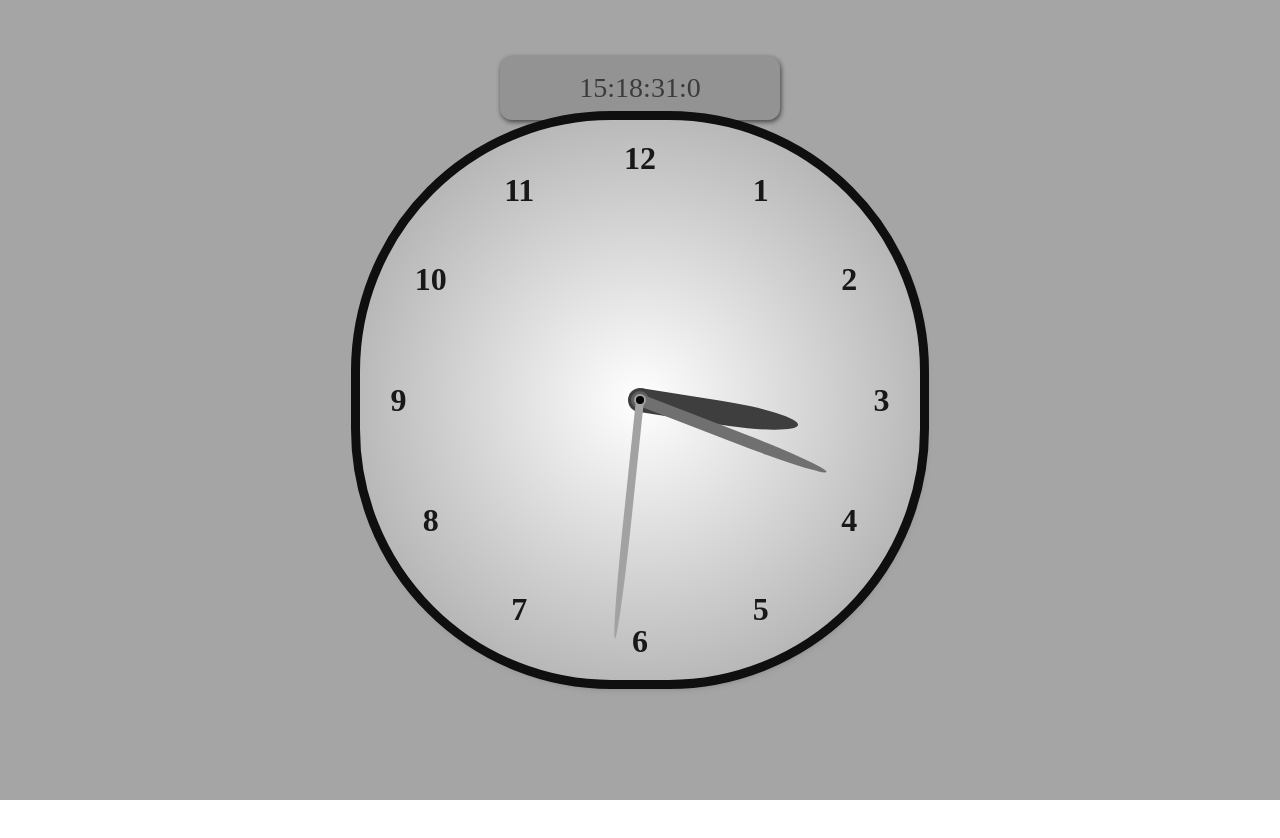
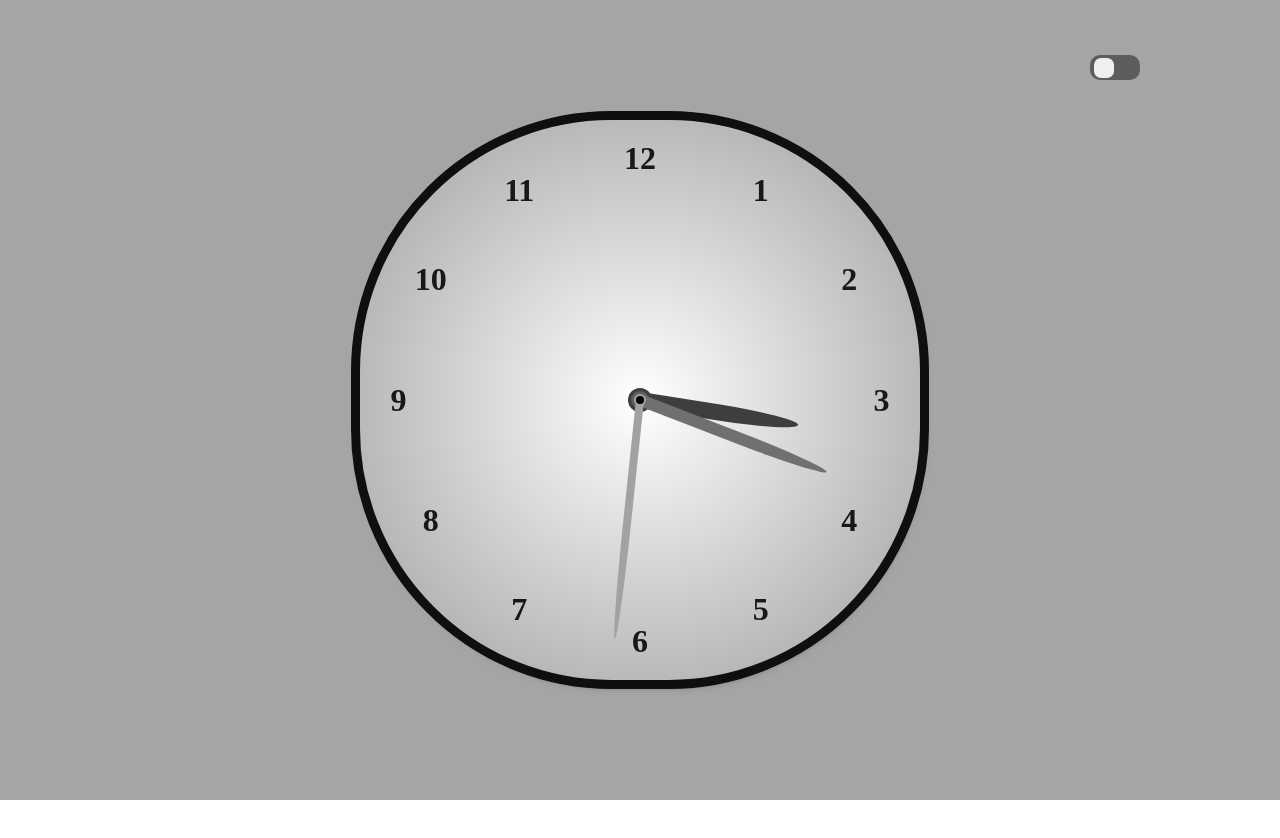
Before and after one commit to sahilrathor/analog_clock, a plain HTML site: page index.html in a window 1280 px wide. Drawn offline with Linux system fonts and the light colour scheme.

Commit message:
added darkmode toggle

```diff
--- a/index.html
+++ b/index.html
@@ -7,13 +7,12 @@
     <title>Clock</title>
 
     <link rel="stylesheet" href="styles.css">
+    <link rel="stylesheet" href="toggle-style.css">
 
 </head>
 <body>
-    <header class="darkmofde">
-        <!-- <input type="checkbox" name="" id="dark-mode"> -->
+    <header id="header">
         <div class="container">
-            <div class="time-box"> <p id="time">Time</p> </div>
             <div class="num">
                 <strong style="--i: 12"> <span>12</span></strong>
                 <strong style="--i: 1"> <span>1</span></strong>
@@ -36,7 +35,11 @@
             <div id="second" class="needle"></div>
             <div id="main-center" class="center"></div>
         </div>
-        <div id="dark-mode"></div>
+        <div id="dark-mode">
+            <label class="switch">
+                <input type="checkbox">
+                <span class="slider round" onclick="toggle()"></span>
+            </label></div>
     </header>
 
 
--- a/script.js
+++ b/script.js
@@ -1,7 +1,8 @@
-let timePara = document.getElementById("time");
+
 const hrHand = document.getElementById("hour");
 const minHand = document.getElementById("minute");
 const secHand = document.getElementById("second");
+const header = document.getElementById("header");
 
 let time;
 let hrHandRotate;
@@ -21,7 +22,6 @@ function updateTime(){
     hrHandRotate = 0.5*minute + (hour*30);
     minHandRotate = (1/10)*second + (minute*6);
     secHandRotate = 0.006*ms+second*6;
-    timePara.innerHTML= hour + ":" + minute + ":" + second +  ":" + Math.floor(ms/100);
     rotateHand();
 }
 
@@ -30,3 +30,7 @@ function rotateHand(){
     minHand.style.transform="rotate(" + minHandRotate + "deg)";
     secHand.style.transform="rotate(" + secHandRotate + "deg)";
 }
+
+function toggle() {
+    header.classList.toggle("darkmode");
+}
--- a/styles.css
+++ b/styles.css
@@ -1,11 +1,9 @@
 *{
     margin: 0;
     padding: 0;
+    user-select: none;
 }
 
-:root{
-    --color: red;
-}
 
 header{
     background-color: rgb(165, 165, 165);
@@ -72,7 +70,7 @@ header{
 }
 #hour{
     background-color: rgb(62, 62, 62);
-    width: 3vh;
+    width: 2vh;
     height: 20vh;
 }
 
@@ -125,33 +123,9 @@ strong span{
 }
 
 
-/* DIGITAL TIME */
-.time-box{
-    background-color: rgb(78, 78, 78, .2);
-    color: rgb(0, 0, 0, .6);
-    width: 35vh;
-    height: 8vh;
-
-    font-size: 1.75rem;
-
-    margin: auto;
-    border-radius: 1.5vh;
-
-    display: flex;
-    justify-content: center;
-    align-items: center;
-
-    position: absolute;
-    top: -8vh;
-    /* bottom: 17vh; */
-    z-index: 0;
-    user-select: none;
-
-    box-shadow: 1px 2px 5px ;
-}
-
 
 /* DARK MODE */
+
 header.darkmode{
     background-color: #252525;
 }
@@ -181,7 +155,3 @@ header.darkmode #minute{
 header.darkmode #second{
     background-color: rgb(72, 72, 72);
 }
-header.darkmode .time-box{
-    color: rgb(255, 255, 255, .6);
-    background-color: rgb(69, 68, 68, .2);
-}
--- /dev/null
+++ b/toggle-style.css
@@ -0,0 +1,67 @@
+
+.switch {
+  display: inline-block;
+  width: 50px;
+  height: 25px;
+  margin: 15px 20px;
+  position: absolute;
+  top: 5vh;
+  right: 15vh;
+}
+
+.switch input {
+  opacity: 0;
+  width: 0;
+  height: 0;
+}
+
+.slider {
+  position: absolute;
+  cursor: pointer;
+  top: 0;
+  left: 0;
+  right: 0;
+  bottom: 0;
+  background-color: #5d5d5d;
+  -webkit-transition: 0.4s;
+  transition: 0.4s;
+}
+
+.slider:before {
+  position: absolute;
+  content: "";
+  height: 20px;
+  width: 20px;
+  left: 3.5px;
+  bottom: 2.25px;
+  background-color: #efefef;
+  -webkit-transition: 0.4s;
+  transition: 0.4s;
+}
+
+/* input:checked + .slider {
+  background-color: #e8e8e8df;
+  box-shadow: 0px 0px 10px #fff;
+} */
+
+input:focus + .slider {
+  box-shadow: 0px 0 0px #ffffff;
+}
+
+input:checked + .slider:before {
+  background-color: rgb(31, 31, 31);
+  -webkit-transform: translateX(24px);
+  -ms-transform: translateX(24px);
+  transform: translateX(24px);
+}
+
+/* Rounded sliders */
+.slider.round {
+  /* border-radius: 20px; */
+  border-radius: 10px;
+}
+
+.slider.round:before {
+  /* border-radius: 10px; */
+  border-radius: 7px;
+}
```
